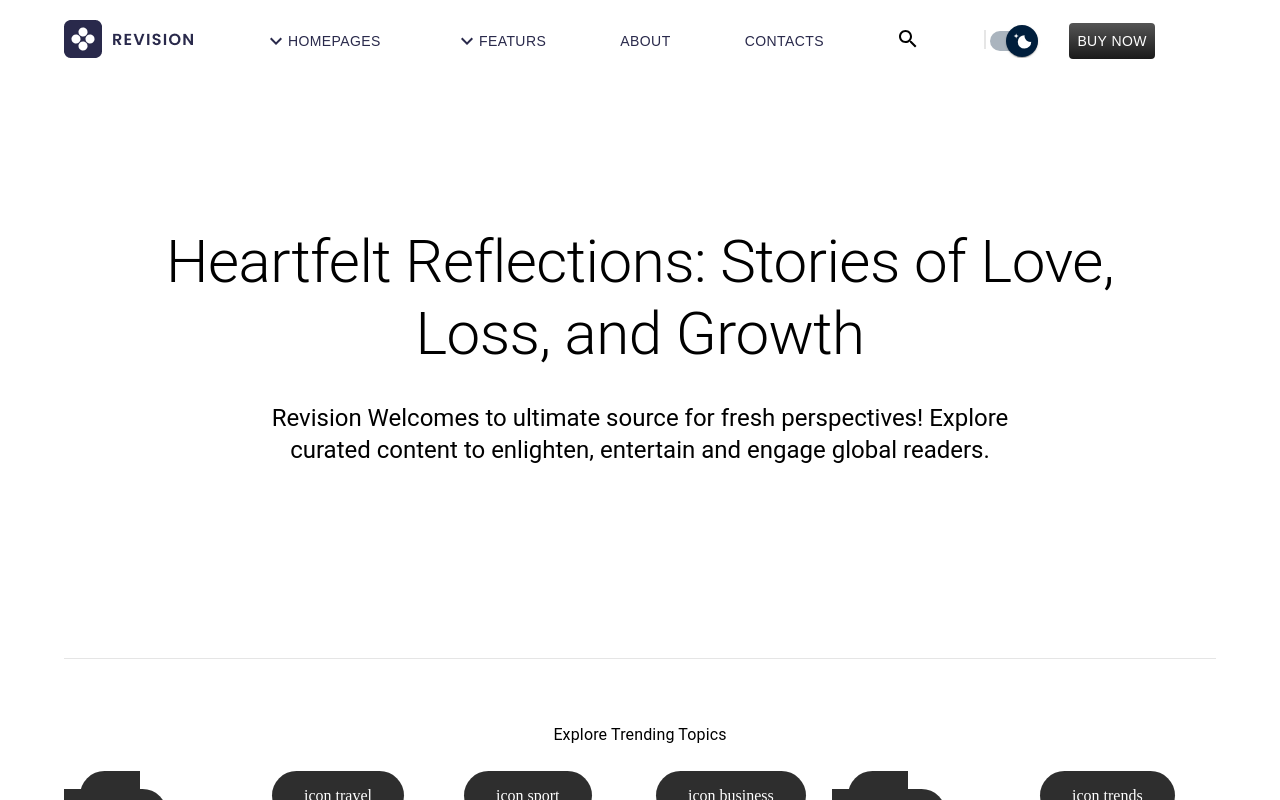
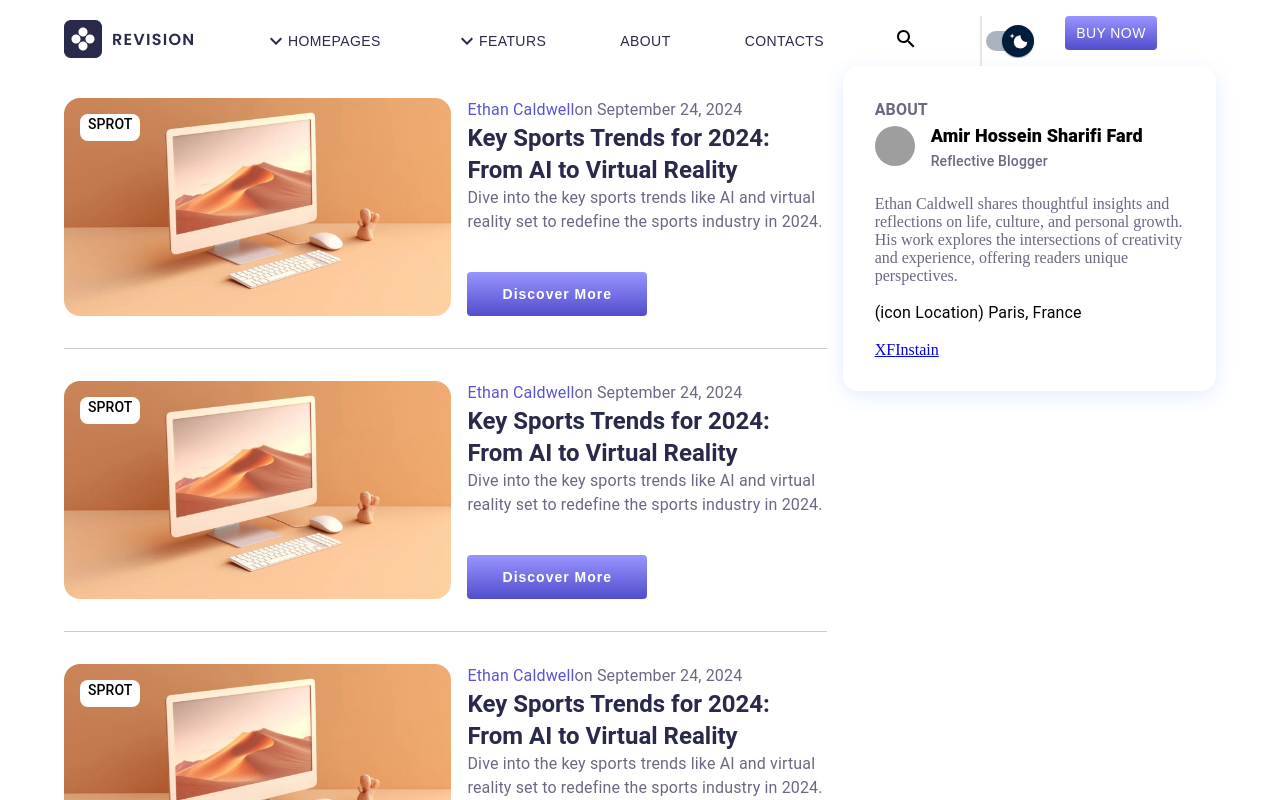
Before and after one commit to amirhosseinsharififard/portfolio, a React (Vite) app: page / in a window 1280 px wide. Shown: the top 800 px of the page. Built offline with nearby package versions, Linux system fonts and the light colour scheme; grey boxes are pictures that could not be loaded.

Commit message:
add AboutSideBar in side bar

```diff
--- /dev/null
+++ b/src/components/AboutSideBar.jsx
@@ -0,0 +1,45 @@
+import {Avatar, Box, Stack, Typography} from "@mui/material";
+import {Link} from "react-router-dom";
+
+const AboutSideBar = () => {
+  return (
+    <Box
+      sx={{
+        boxShadow: "0px 5px 20px 0px rgba(11,114,255,.12)",
+        borderRadius: "16px",
+        padding: "2rem",
+      }}>
+      <Typography sx={{fontWeight: "bold", color: "#696981"}}>ABOUT</Typography>
+      <Stack display={"flex "} flexDirection={"row"} alignItems={"center"}>
+        <Link  style={{textDecoration:"none"}}>
+          <Avatar
+            alt='Amir Hossein Sharifi Fard'
+            src='/static/images/avatar/1.jpg'
+          />
+        </Link>
+        <Box sx={{ml:'1rem'}}>
+          <Link style={{textDecoration:"none" ,color:"black"}}>
+            <Typography variant={'h6'} component={'h6'} sx={{fontWeight:"900",fontSize:"18px" }}>Amir Hossein Sharifi Fard</Typography>
+          </Link>
+          <Typography variant="body2" component={'body2'} color="#696981" fontWeight={"500"}>Reflective Blogger</Typography>
+        </Box>
+      </Stack>
+      <Typography component={'body'} variant="body" color="#696981" mt={3} mb={2}>
+        Ethan Caldwell shares thoughtful insights and reflections on life,
+        culture, and personal growth. His work explores the intersections of
+        creativity and experience, offering readers unique perspectives.
+      </Typography>
+      <Typography> (icon Location) Paris, France</Typography>
+
+      {/* //TODO add socials */}
+      <Box mt={2}>
+        <Link>X</Link>
+        <Link>F</Link>
+        <Link>Insta</Link>
+        <Link>in</Link>
+      </Box>
+    </Box>
+  );
+};
+
+export default AboutSideBar;
--- a/src/components/ExpelorTrendingTopics.jsx
+++ b/src/components/ExpelorTrendingTopics.jsx
@@ -17,10 +17,10 @@ const ExpelorTrendingTopics = () => {
     <Grid container>
       <Typography sx={{m:"4rem auto 0"}}>Explore Trending Topics</Typography>
       <Box mt={5}>
-        <Grid container>
+        <Grid container display={'flex'} flexWrap={'wrap'}>
           {trendingButtons.map((item) => (
             // TODO Icon be in ha bayad ezafe konam
-            <Grid item xs={2} key={item} mb={6}>
+            <Grid item  key={item} mb={6}>
               <Link className={styles.link}>icon {item}</Link>
             </Grid>
           ))}
--- a/src/components/Header.jsx
+++ b/src/components/Header.jsx
@@ -10,6 +10,12 @@ import styled from "@emotion/styled";
 
 import Switch from "@mui/material/Switch";
 
+const StyledButton = styled(Button)({
+  background: "linear-gradient(180deg, #9895ff 0%, #514dcc 100%)",
+  width: "100%",
+  height: "20%",
+  padding: ".3rem .7rem",
+});
 const MaterialUISwitch = styled(Switch)(({theme}) => ({
   width: 62,
   height: 34,
@@ -213,17 +219,15 @@ const Header = () => {
         <Link className={styles.hoverLink}>
           <SearchIcon />
         </Link>
-        <Box>
-          <span
-            style={{border: ".5px solid gray", opacity:"20%"}}
-          />
+        <Box display={"flex"}>
+          <span style={{border: ".5px solid gray", opacity: "20%"}} />
           <FormControlLabel
             control={<MaterialUISwitch sx={{m: 1}} defaultChecked />}
             onChange={() => console.log("switch work")}
           />
-          <Button variant='text' color='default'>
+          <StyledButton variant='text' color='default'>
             Buy Now
-          </Button>
+          </StyledButton>
         </Box>
       </Grid>
     </Grid>
--- /dev/null
+++ b/src/components/SideBarHomePage.jsx
@@ -0,0 +1,12 @@
+import React from 'react';
+import AboutSideBar from './AboutSideBar';
+
+const SideBarHomePage = () => {
+    return (
+        <>
+            <AboutSideBar/>
+        </>
+    );
+}
+
+export default SideBarHomePage;
--- a/src/css/app.css
+++ b/src/css/app.css
@@ -7,7 +7,7 @@
 html, body, #root {
    height: 100%; /*برای پوشش کل صفحه  */
     /* background-color:#1f1f1f */
-
+   /* background-color: #222 */
 
 
  }
--- a/src/page/HomePage.jsx
+++ b/src/page/HomePage.jsx
@@ -2,7 +2,9 @@ import ExpelorTrendingTopics from "../components/ExpelorTrendingTopics";
 import FirstSectionHomePage from "../components/FirstSectionHomePage";
 import {Grid} from "@mui/material";
 import PostHomePage from "../components/PostHomePage";
-import imageDemo from "../../assets/demo-image-0038-1248x702.webp"
+import imageDemo from "../../assets/demo-image-0038-1248x702.webp";
+import SideBarHomePage from "../components/SideBarHomePage";
+// TODO dataye makhsose dorost konm
 const Data = [
   {
     id: 1,
@@ -152,18 +154,18 @@ const Data = [
 const HomePage = () => {
   return (
     <>
-      <FirstSectionHomePage />
-      <ExpelorTrendingTopics />
-      <Grid container>
-        <Grid item md={8} xs={12}>
+      {/* <FirstSectionHomePage />
+      <ExpelorTrendingTopics /> */}
+      <Grid container display={'flex'} spacing={2}>
+        <Grid item md={8} xs={12} >
+          {/* TODO Dark mode ro toye proje eemal konam  */}
           {Data.map((item) => (
-            <PostHomePage key={item.id} data={item}/>
+            <PostHomePage key={item.id} data={item} />
           ))}
         </Grid>
-        <Grid item md={4} sx={{ display: { xs: 'none', md: 'block' } }}>
-  slam
-</Grid>
-
+        <Grid item md={4} sx={{display: {xs: "none", md: "block",maxWidth:"90%" }}}>
+          <SideBarHomePage />
+        </Grid>
       </Grid>
     </>
   );
```
